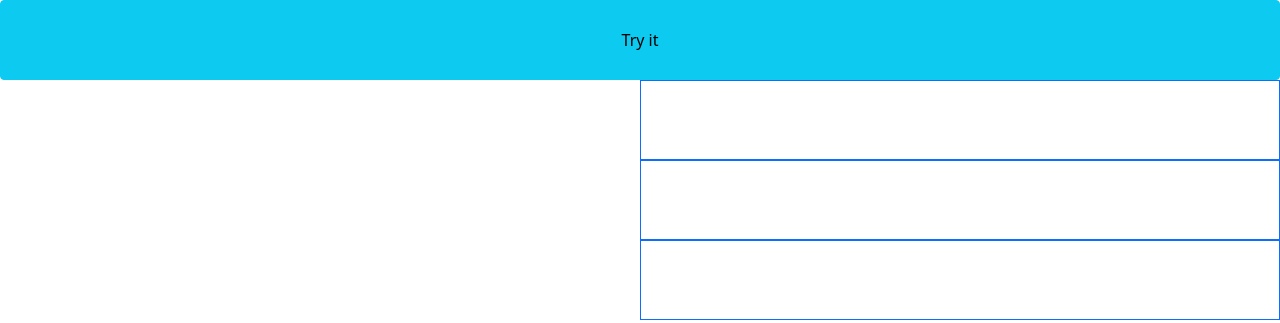
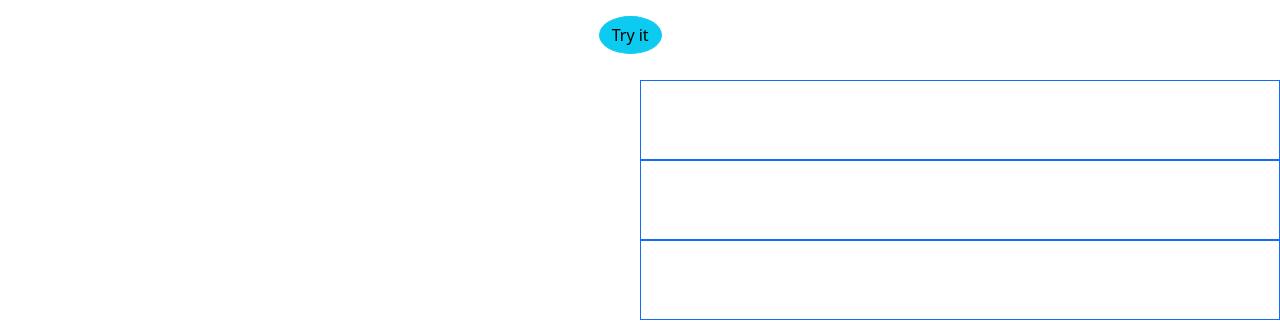
Before and after one commit to Francesco-Capriolo/js-pwdgen-wannabe, a plain HTML site: page index.html in a window 1280 px wide. Drawn offline with nearby package versions, Linux system fonts and the light colour scheme.

Commit message:
correzione bootstrap

```diff
--- a/index.html
+++ b/index.html
@@ -27,8 +27,10 @@
 <body>
 
     <main class="container-fluid">
-        <section class="row text-center">
-            <button onclick="myFunction()" class="btn btn-info">Try it</button>
+        <section class="row justify-content-center pt-3">
+            <div class="col-1">
+                <button onclick="myFunction()" class="btn btn-info rounded-circle">Try it</button>
+            </div>
         </section>
         <section class="row text-center">
             <div class="col-12 col-md-6 align-self-center">
@@ -55,7 +57,7 @@
             </div>
         </section>
         <section class="row text-center">
-            <h2 id="demo"></h2>
+            <h2 id="demo" class="text-success"></h2>
         </section>
     </main>
     <script type="text/javascript" src="js/main.js"></script>
--- a/js/main.js
+++ b/js/main.js
@@ -11,7 +11,7 @@ document.getElementById("demo").innerHTML =
     "Hello " + firstName + surName + color + "21"; */
 
 function myFunction() {
-    document.getElementById("demo-name").innerHTML = "Nome?";
+    document.getElementById("demo-name").innerHTML = "Name?";
 
     let firstName = prompt("Please enter your name", "Francesco");
 
@@ -19,14 +19,14 @@ function myFunction() {
         document.getElementById("my-name").innerHTML = firstName;
     }
 
-    document.getElementById("demo-surname").innerHTML = "Cognome?";
+    document.getElementById("demo-surname").innerHTML = "Surname?";
 
     let surName = prompt("Please enter your surname", "Capriolo");
 
     if (surName != null) {
         document.getElementById("my-surname").innerHTML = surName;
     }
-    document.getElementById("demo-color").innerHTML = "Colore preferito?";
+    document.getElementById("demo-color").innerHTML = "Favorite Color?";
 
     let color = prompt("Please enter your favorite color", "Blue");
 
@@ -34,5 +34,5 @@ function myFunction() {
         document.getElementById("my-color").innerHTML = color;
     }
     document.getElementById("demo").innerHTML =
-        "Hello " + firstName + surName + color + "21";
+        "Hello " + firstName + " " + surName + "! You are welcome!";
 }
```
